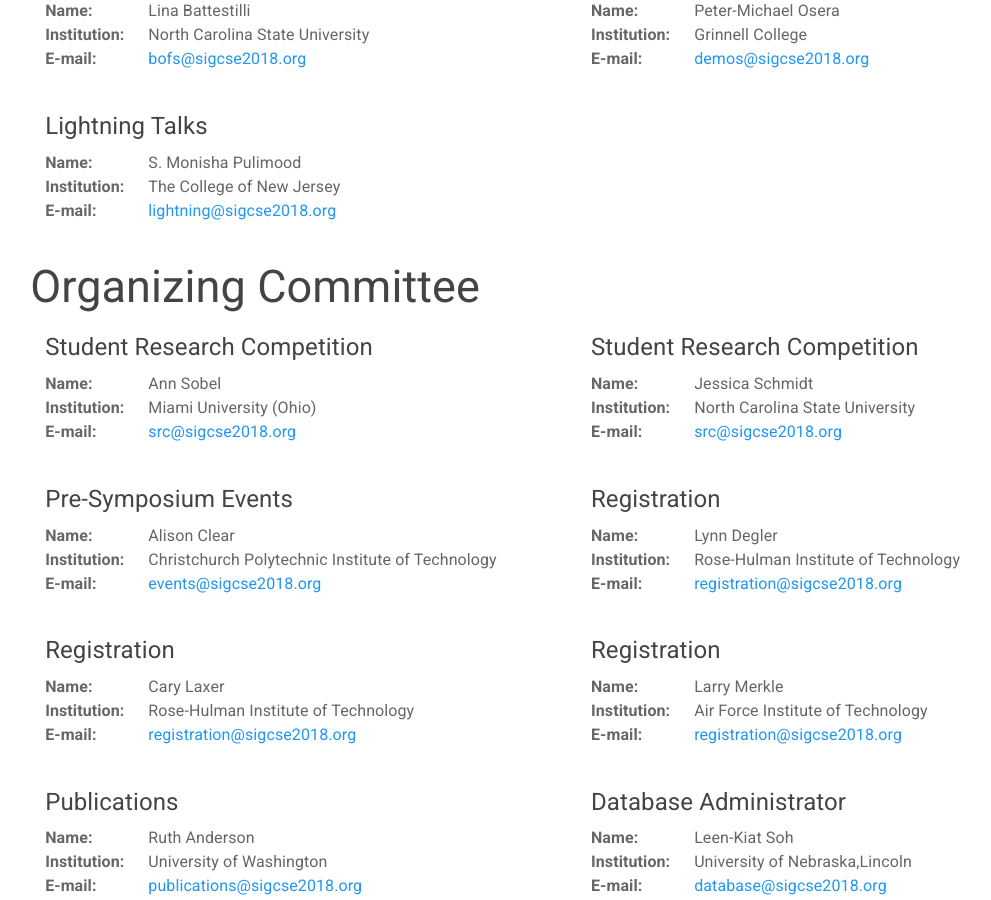
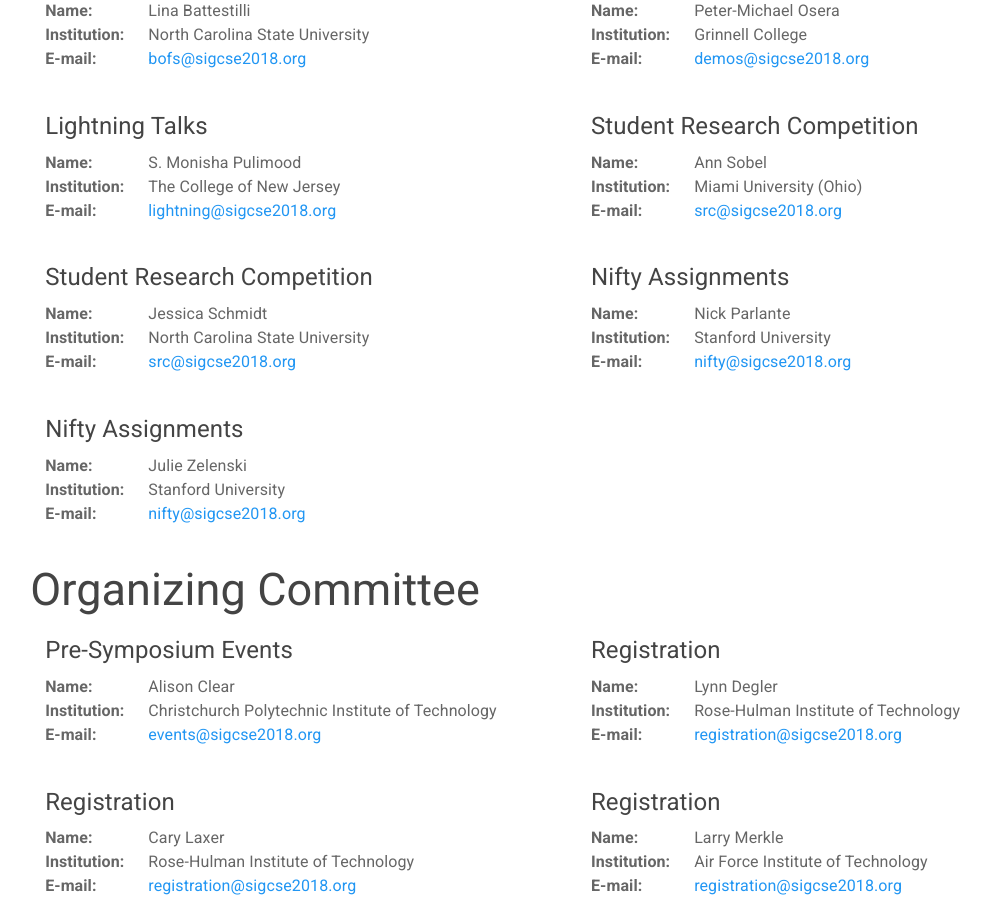
Before and after one commit to sigcsets/sigcse2018, a Jekyll site: the page built from info/committees.md, in a window 1280 px wide and 900 px high, scrolled down 1027 px. Shown: the whole window, without its empty margins (64-1055 px from the left). Built offline with Jekyll 4.4.1, drawn with Linux system fonts in a browser that asks for light colours.

Commit message:
Updated committees

```diff
--- a/_data/committees.yaml
+++ b/_data/committees.yaml
@@ -70,8 +70,6 @@
     inst: The College of New Jersey
     email: lightning@sigcse2018.org
 
-- name: Organizing Committee
-  members:
   - name: Ann Sobel
     role: Student Research Competition
     inst:  Miami University (Ohio)
@@ -82,6 +80,18 @@
     inst:  North Carolina State University
     email: src@sigcse2018.org
 
+  - name: Nick Parlante
+    role: Nifty Assignments
+    inst:  Stanford University
+    email: nifty@sigcse2018.org
+
+  - name: Julie Zelenski
+    role: Nifty Assignments
+    inst:  Stanford University
+    email: nifty@sigcse2018.org
+
+- name: Organizing Committee
+  members:
   - name: Alison Clear
     role: Pre-Symposium Events
     inst: Christchurch Polytechnic Institute of Technology
```
Also changed, not shown: _data/cfp.yml (+27 -27 lines).
